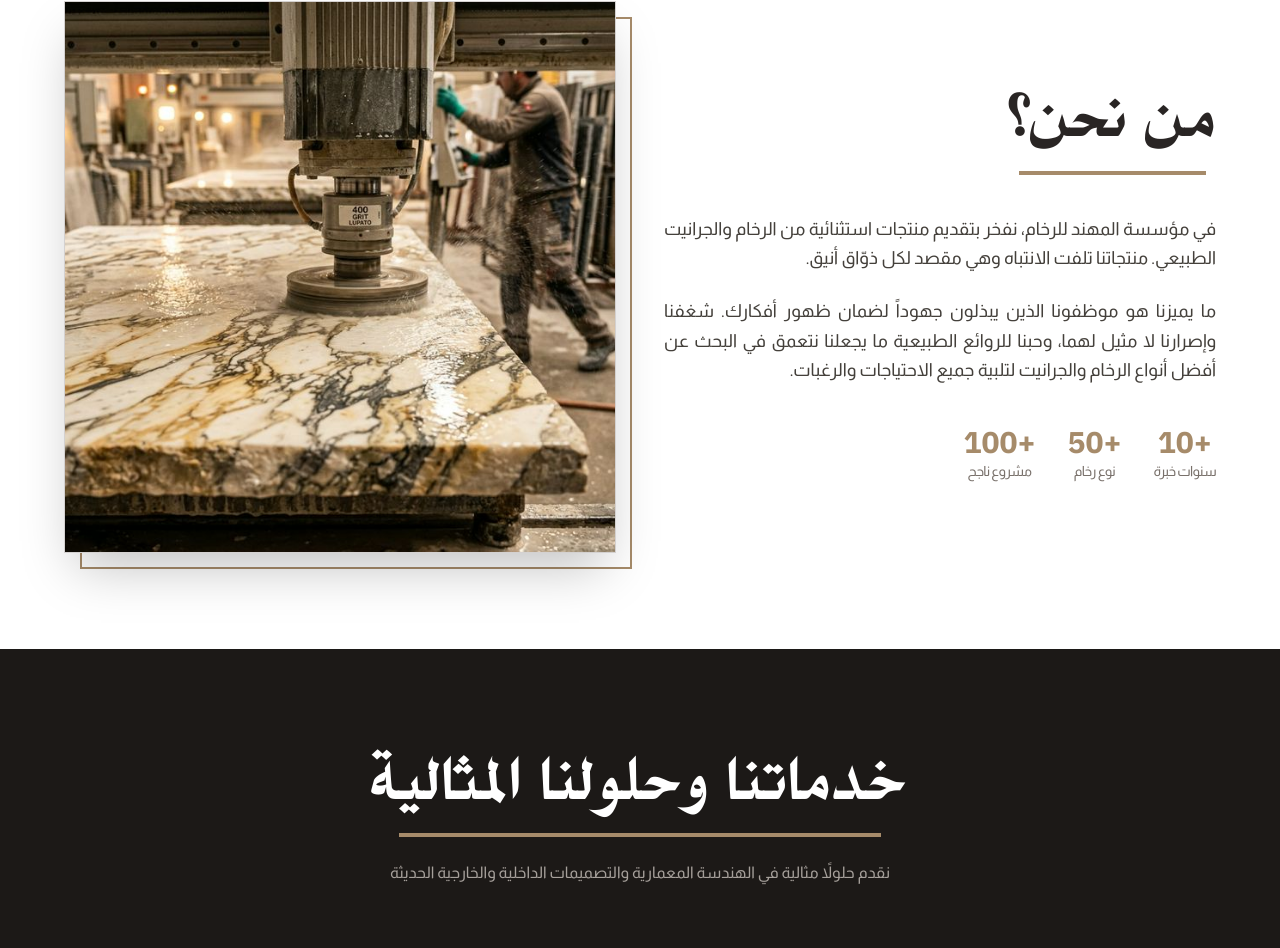
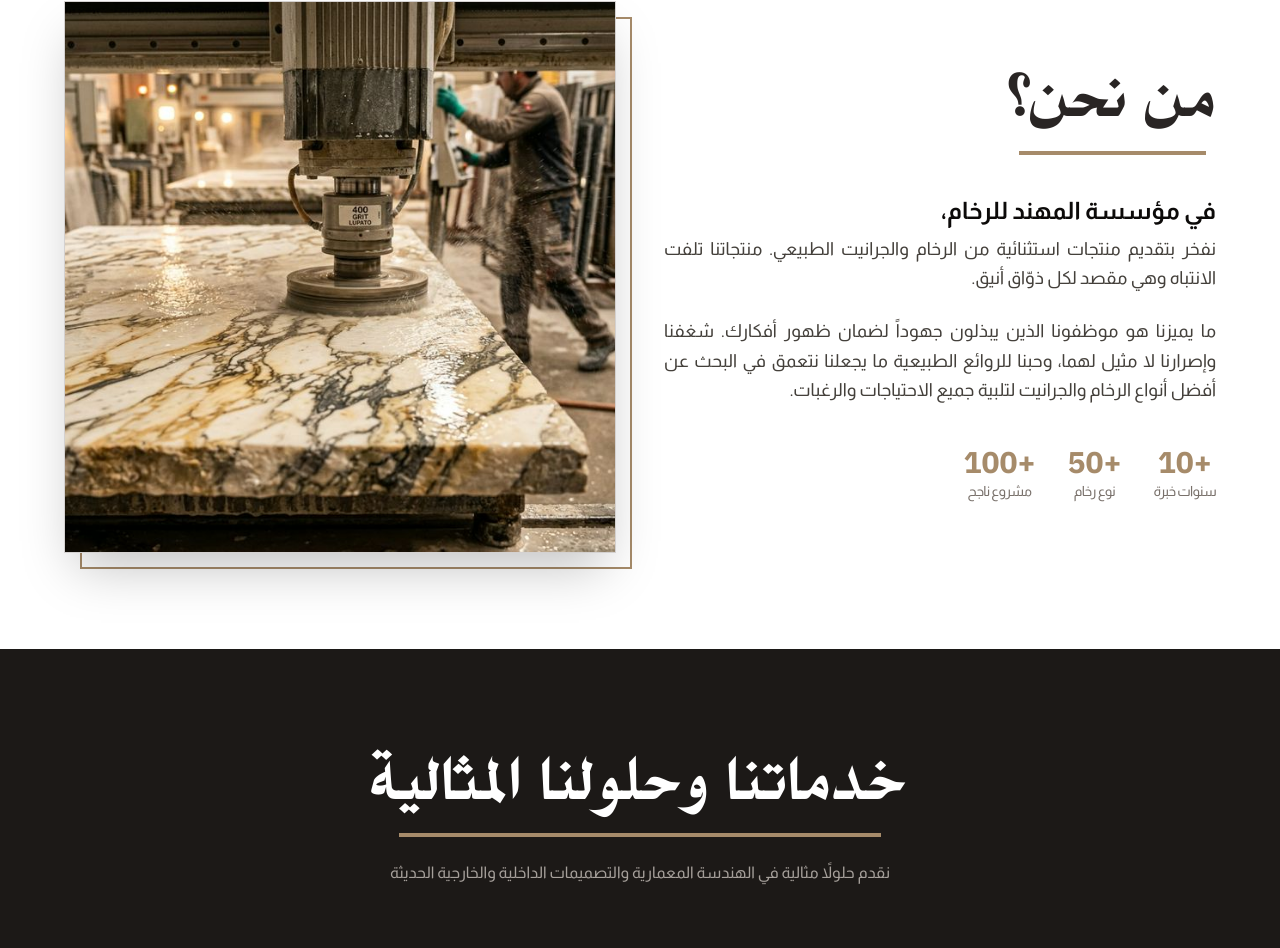
Before and after one commit to maramahg/almohannadmarble, a Next.js app: page / in a window 1280 px wide. Shown: the part 815-1763 px from the top of the page. Built offline with nearby package versions, Linux system fonts and the light colour scheme.

Commit message:
fix: style opening phrase of Who Are We section

```diff
--- a/app/page.tsx
+++ b/app/page.tsx
@@ -52,7 +52,8 @@ export default function Home() {
             </div>
             <div className="space-y-6 text-stone-700 leading-relaxed text-base md:text-lg text-justify">
               <p>
-                في مؤسسة المهند للرخام، نفخر بتقديم منتجات استثنائية من الرخام والجرانيت الطبيعي. منتجاتنا تلفت الانتباه وهي مقصد لكل ذوّاق أنيق.
+                <span className="font-bold text-stone-950 text-xl md:text-2xl block mb-2">في مؤسسة المهند للرخام،</span>
+                نفخر بتقديم منتجات استثنائية من الرخام والجرانيت الطبيعي. منتجاتنا تلفت الانتباه وهي مقصد لكل ذوّاق أنيق.
               </p>
               <p>
                 ما يميزنا هو موظفونا الذين يبذلون جهوداً لضمان ظهور أفكارك. شغفنا وإصرارنا لا مثيل لهما، وحبنا للروائع الطبيعية ما يجعلنا نتعمق في البحث عن أفضل أنواع الرخام والجرانيت لتلبية جميع الاحتياجات والرغبات.
```
